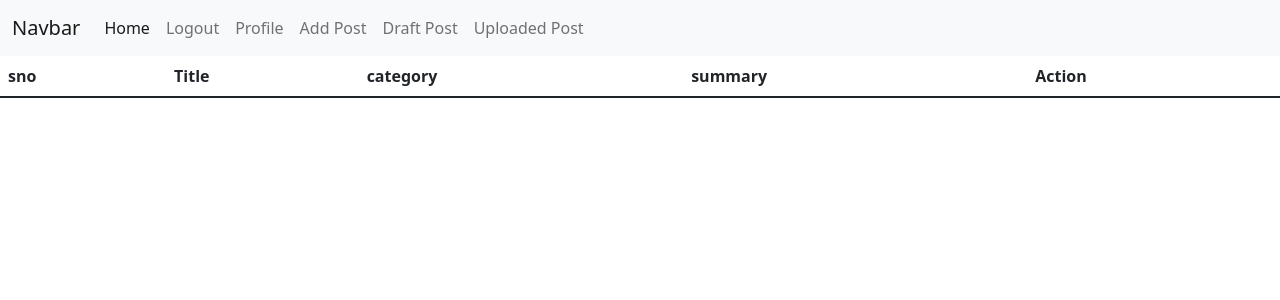
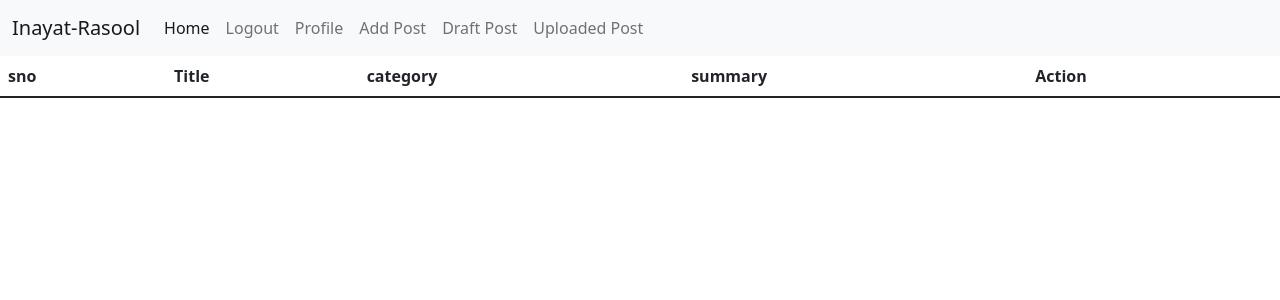
Before and after one commit to inayat100/test2, a Django app: page /draft/ in a window 1280 px wide. Shown: the top 300 px of the page. Run offline with Django 3.2, Linux system fonts and the light colour scheme; a user stored in the database is signed in; data comes from the database, SQL or seed files in the repository; data that the repository does not hold is empty.

Commit message:
Update base.html
hj

```diff
--- a/templates/base.html
+++ b/templates/base.html
@@ -22,7 +22,7 @@
 <body>
     <nav class="navbar navbar-expand-lg navbar-light bg-light">
         <div class="container-fluid">
-          <a class="navbar-brand" href="#">Navbar</a>
+          <a class="navbar-brand" href="/">Inayat-Rasool</a>
           <button class="navbar-toggler" type="button" data-bs-toggle="collapse" data-bs-target="#navbarNavAltMarkup" aria-controls="navbarNavAltMarkup" aria-expanded="false" aria-label="Toggle navigation">
             <span class="navbar-toggler-icon"></span>
           </button>
```
